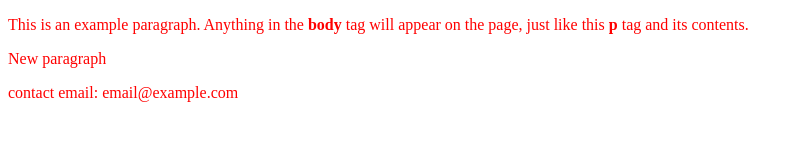
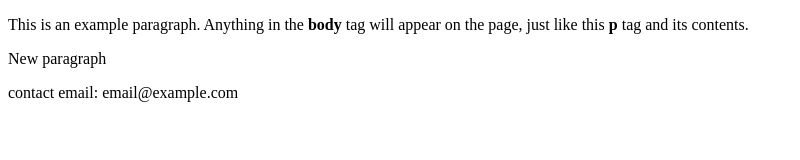
Before and after one commit to Seda615/homework, a plain HTML site: page index.html in a window 1280 px wide. Shown: the whole page, without its empty margins (0-800 px from the left). Drawn offline with Linux system fonts and the light colour scheme.

Commit message:
fixed conflict

```diff
--- a/style.css
+++ b/style.css
@@ -1,3 +1,7 @@
 body {
+<<<<<<< HEAD
     color: red;
+=======
+    color: green;
+>>>>>>> f5f9340 (change the color of the body)
 }
```
